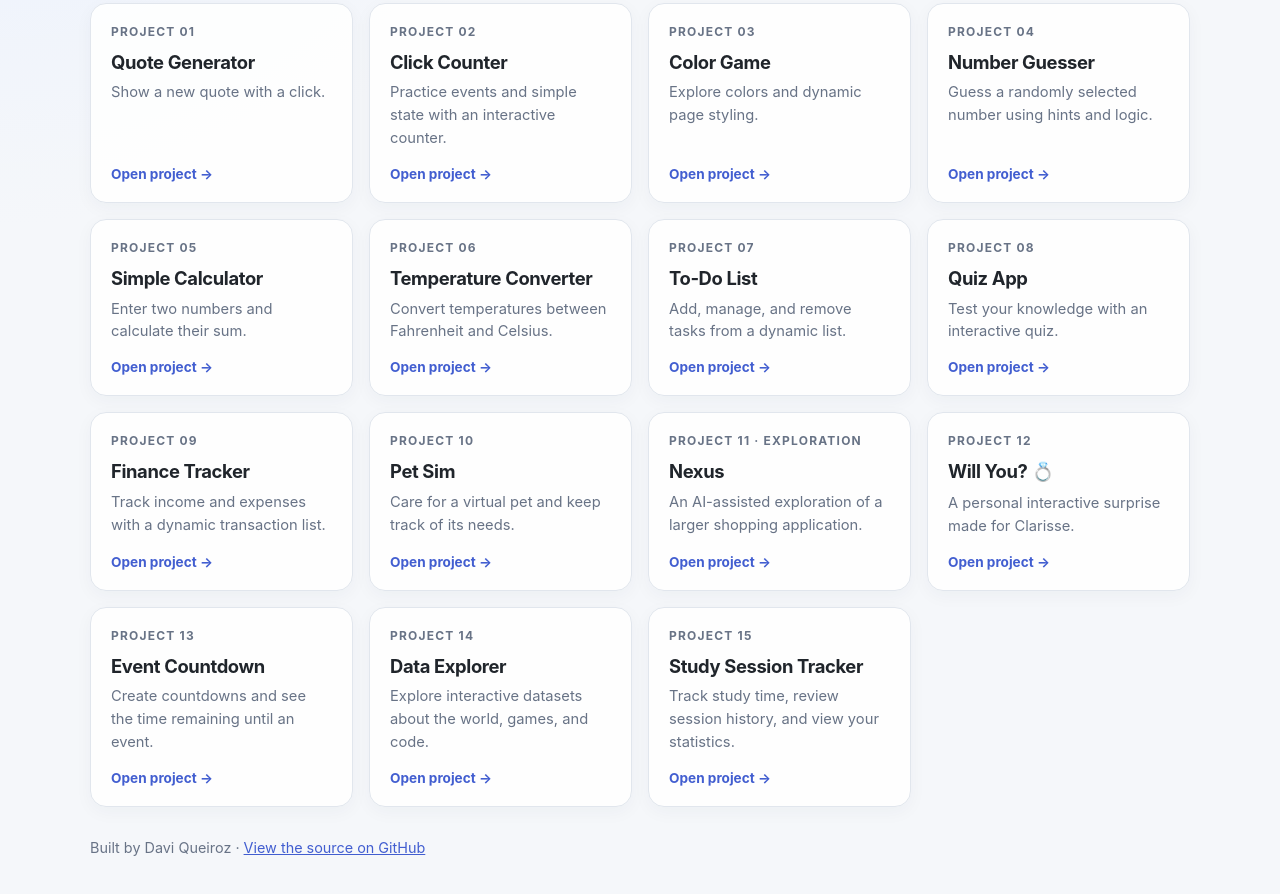
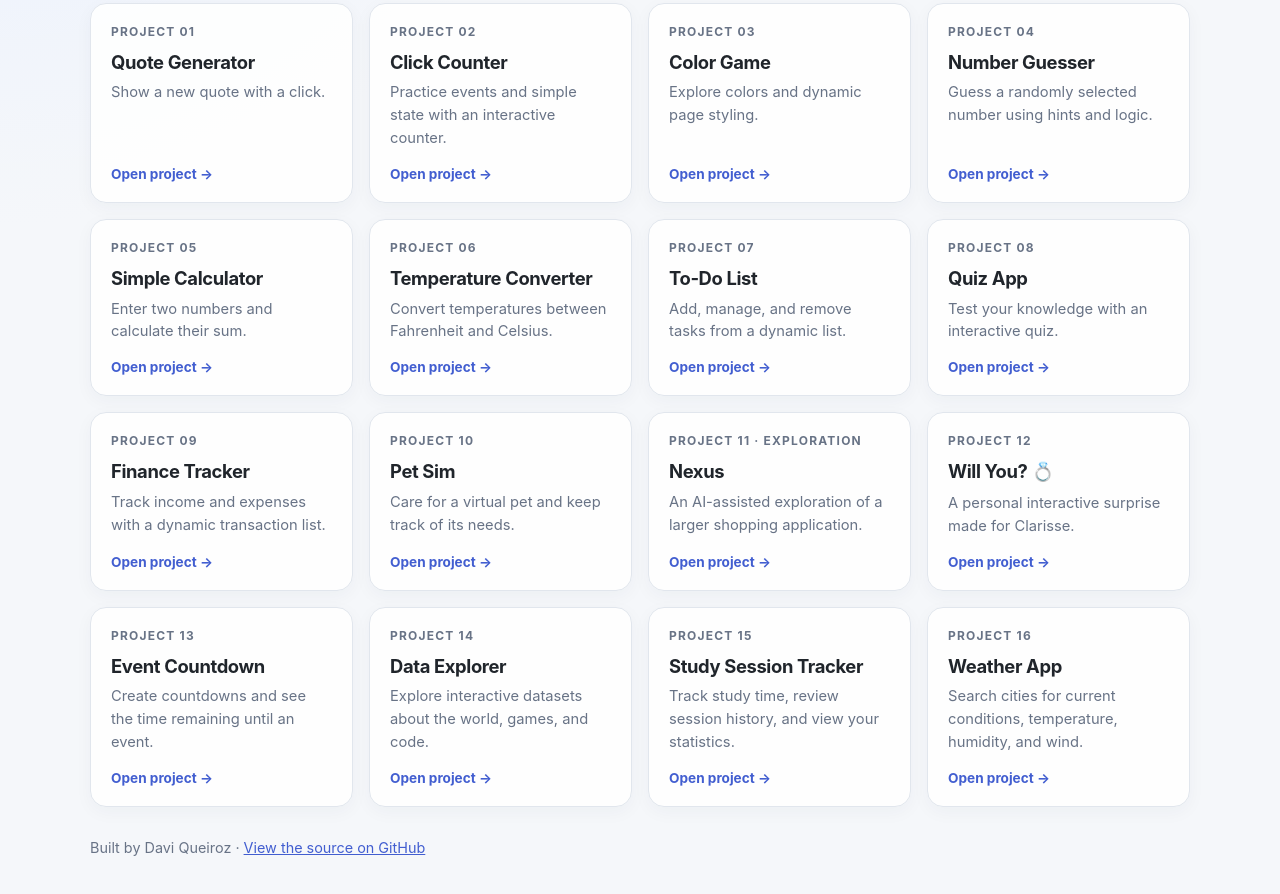
Before and after one commit to davi-sousa-queiroz/javascript-projects, a plain HTML site: page index.html in a window 1280 px wide. Shown: the part 403-1297 px from the top of the page. Drawn offline with Linux system fonts and the light colour scheme.

Commit message:
add readme update + live hosting to weather app.

```diff
--- a/index.html
+++ b/index.html
@@ -267,7 +267,18 @@
         <a class="project-card" href="./15-study-session-tracker/index.html">
           <span class="project-number">PROJECT 15</span>
           <h2>Study Session Tracker</h2>
-          <p>Track study time, review session history, and view your statistics.</p>
+          <p>
+            Track study time, review session history, and view your statistics.
+          </p>
+          <span class="open-label">Open project →</span>
+        </a>
+        <a class="project-card" href="./16-weather-app/index.html">
+          <span class="project-number">PROJECT 16</span>
+          <h2>Weather App</h2>
+          <p>
+            Search cities for current conditions, temperature, humidity, and
+            wind.
+          </p>
           <span class="open-label">Open project →</span>
         </a>
       </section>
```
Also changed, not shown: 1 other file.
